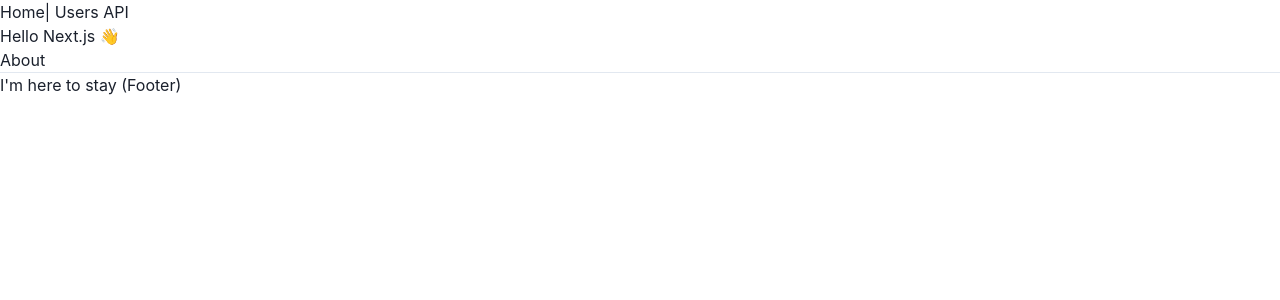
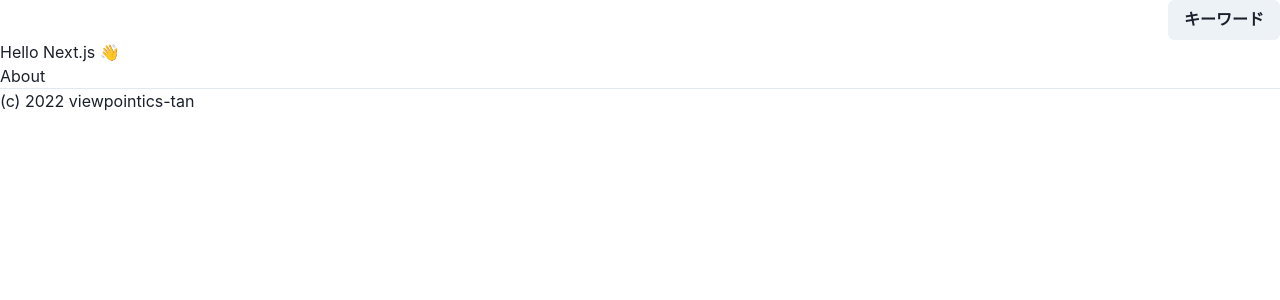
Before and after one commit to hoshitaro-creative/procurement-checker, a Next.js app: page / in a window 1280 px wide. Shown: the top 300 px of the page. Built offline with nearby package versions, Linux system fonts and the light colour scheme.

Commit message:
update: drawer, modalを追加した

```diff
--- a/components/Layout.tsx
+++ b/components/Layout.tsx
@@ -1,33 +1,85 @@
 import React, { ReactNode } from "react";
-import Link from "next/link";
 import Head from "next/head";
+import { Flex, Spacer } from "@chakra-ui/react";
+import {
+  Drawer,
+  DrawerBody,
+  DrawerOverlay,
+  DrawerContent,
+  DrawerCloseButton,
+} from "@chakra-ui/react";
+import {
+  Modal,
+  ModalOverlay,
+  ModalContent,
+  ModalFooter,
+  ModalBody,
+} from "@chakra-ui/react";
+import { Button } from "@chakra-ui/react";
+import { useDisclosure } from "@chakra-ui/react";
 
 type Props = {
   children?: ReactNode;
   title?: string;
 };
 
-const Layout = ({ children, title = "This is the default title" }: Props) => (
+const Layout = ({ children, title = "This is the default title" }: Props) => {
+  const { isOpen, onOpen, onClose } = useDisclosure();
+  const {
+    isOpen: modalIsOpen,
+    onOpen: modalOnOpen,
+    onClose: modalOnClose,
+  } = useDisclosure();
+
+  return (
     <div>
       <Head>
         <title>{title}</title>
         <meta charSet="utf-8" />
         <meta name="viewport" content="initial-scale=1.0, width=device-width" />
       </Head>
-    <header>
-      <nav>
-        <Link href="/">
-          <a>Home</a>
-        </Link>
-        | <a href="/api/procurement">Users API</a>
-      </nav>
-    </header>
+      <Flex flexDirection={"column"} alignContent={"stretch"}>
+        <Flex justifyContent={"space-between"}>
+          <Spacer></Spacer>
+          <Button onClick={onOpen}>キーワード</Button>
+          <Drawer isOpen={isOpen} placement={"right"} onClose={onClose}>
+            <DrawerOverlay></DrawerOverlay>
+            <DrawerContent>
+              <DrawerCloseButton></DrawerCloseButton>
+              <DrawerBody>
+                <div>qqq</div>
+                <Button
+                  onClick={() => {
+                    onClose();
+                    modalOnOpen();
+                  }}
+                >
+                  {" + "}
+                </Button>
+              </DrawerBody>
+            </DrawerContent>
+          </Drawer>
+          <Modal isOpen={modalIsOpen} onClose={modalOnClose}>
+            <ModalOverlay></ModalOverlay>
+            <ModalContent>
+              <ModalBody>
+                <div>add keyword</div>
+              </ModalBody>
+              <ModalFooter justifyContent={"space-between"}>
+                <Button onClick={modalOnClose}>キャンセル</Button>
+                <Button>登録する</Button>
+              </ModalFooter>
+            </ModalContent>
+          </Modal>
+        </Flex>
         {children}
+      </Flex>
       <footer>
         <hr />
-      <span>I'm here to stay (Footer)</span>
+        <span>(c) 2022 viewpointics-tan</span>
       </footer>
     </div>
   );
+};
 
 export default Layout;
```
Lines whose indentation alone changed are shown as unchanged.
